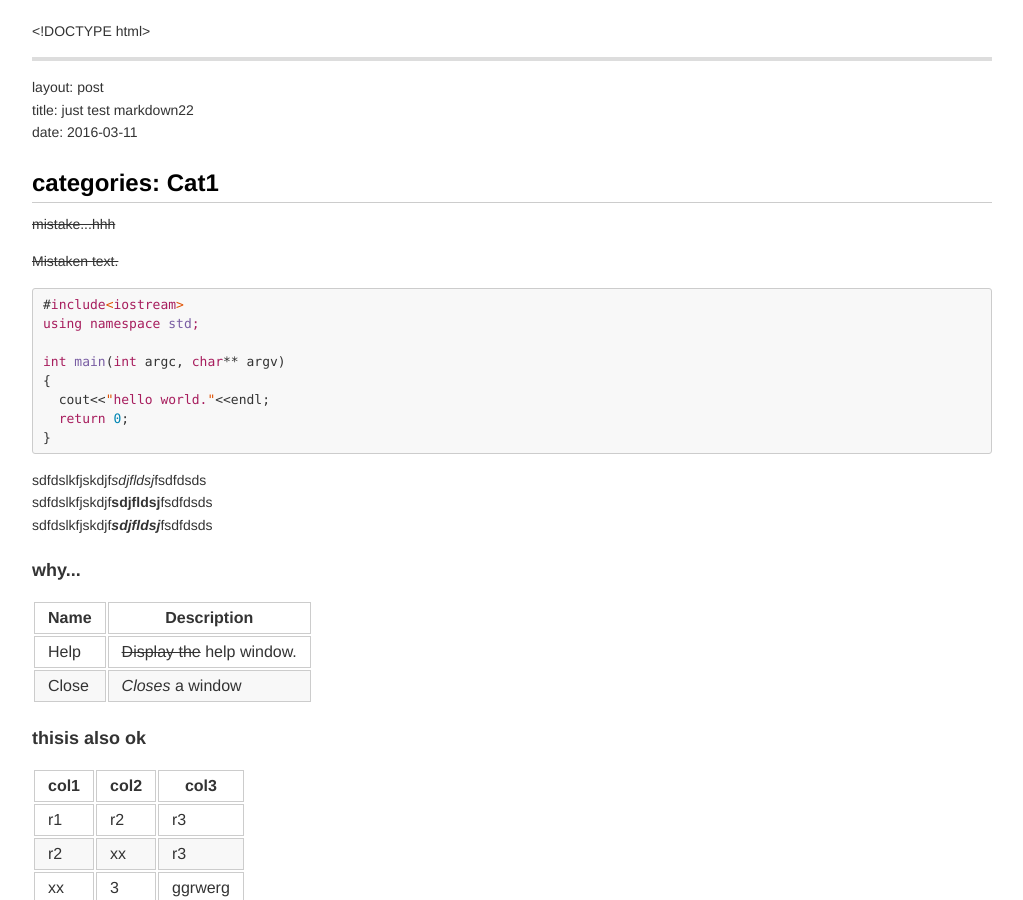
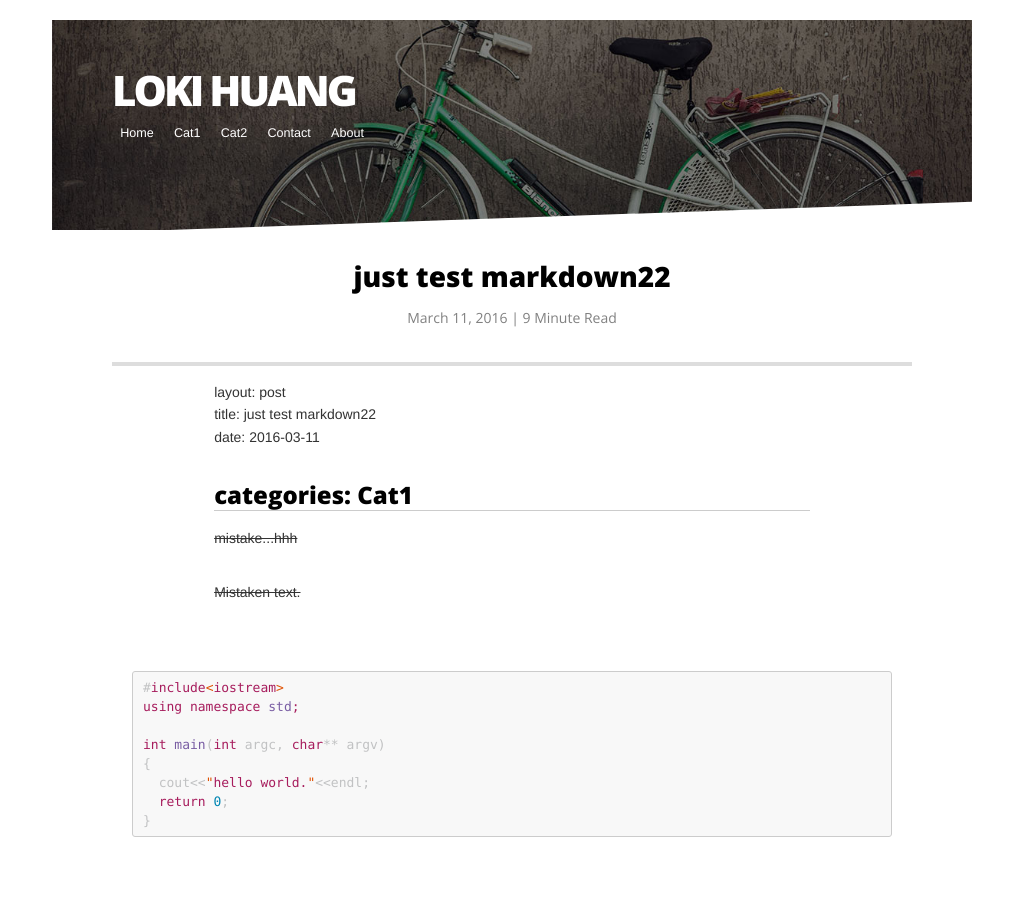
Before and after one commit to huyfaeng/huyfaeng.github.io, a Jekyll site: the page built from _posts/2016-03-14-mark2test.md, in a window 1280 px wide and 900 px high. Shown: the whole window, without its empty margins (128-1151 px from the left). Built offline with Jekyll 4.4.1, drawn with Linux system fonts in a browser that asks for light colours; nearby versions of some CDN libraries; comment, search, counter and statistics services are not loaded; some of the changed text lies outside the part shown.

Commit message:
Update 2016-03-14-mark2test.md

```diff
--- a/_posts/2016-03-14-mark2test.md
+++ b/_posts/2016-03-14-mark2test.md
@@ -1,5 +1,9 @@
+---
+layout: post
+title: just test markdown22
+date: 2016-03-11
+---
 
-<!DOCTYPE html>
 <html>
 <head>
 <title>MarkdownPad Document</title>
```
